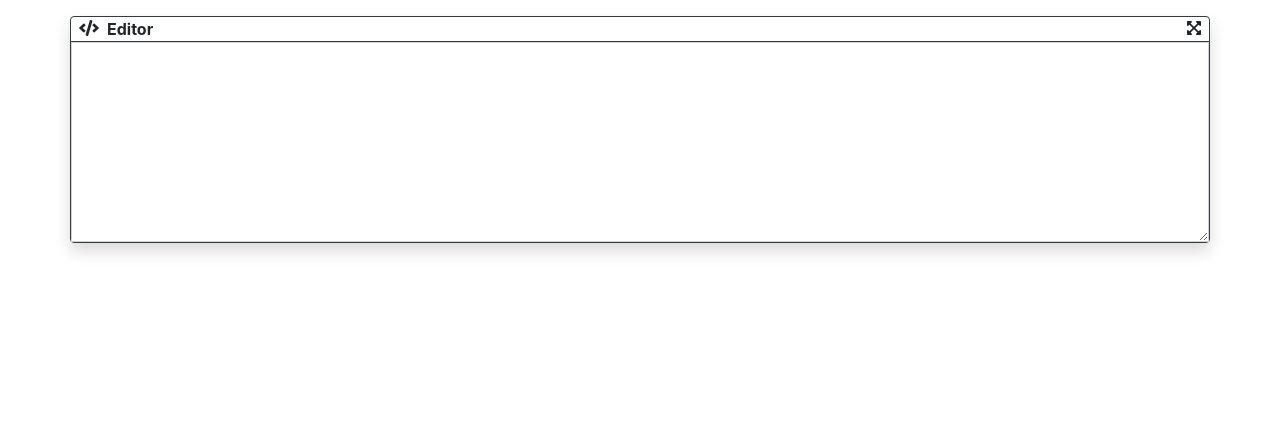
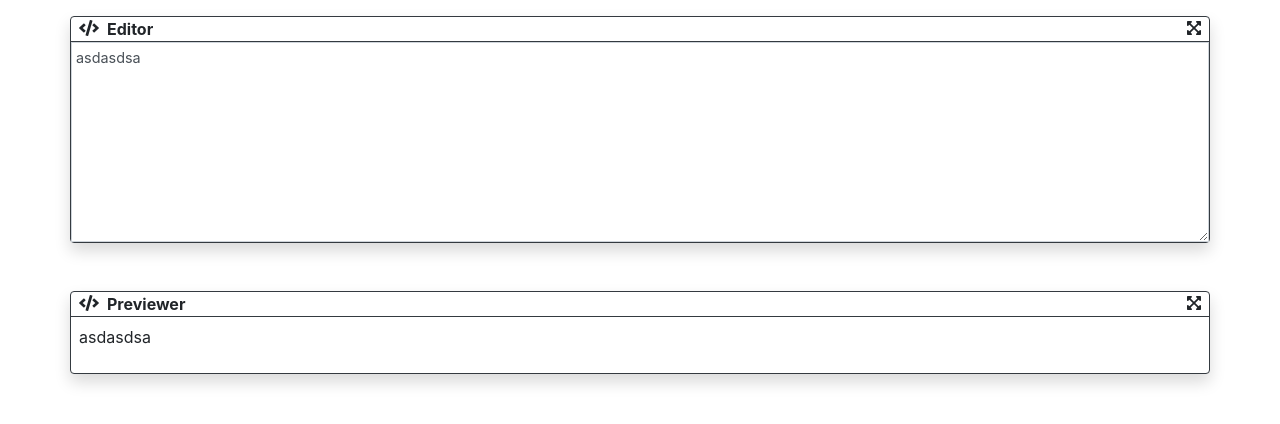
Before and after one commit to agustin-arias/simple-react-md-preview, a React (Create React App) app: page / in a window 1280 px wide. Shown: the top 424 px of the page. Built offline with nearby package versions, Linux system fonts and the light colour scheme.

Commit message:
Added Previewer

```diff
--- a/src/App.tsx
+++ b/src/App.tsx
@@ -1,8 +1,21 @@
-import React from "react";
+import React, { useState } from "react";
 import { Editor } from "./components/Editor";
+import { Previewer } from "./components/Previewer";
 
 function App() {
-  return <Editor />;
+  const [code, setCode] = useState("asdasdsa");
+
+  return (
+    <>
+      <Editor
+        code={code}
+        handleChange={(event: React.ChangeEvent<HTMLTextAreaElement>) => {
+          setCode(event.target.value);
+        }}
+      />
+      <Previewer code={code} />
+    </>
+  );
 }
 
 export default App;
```
